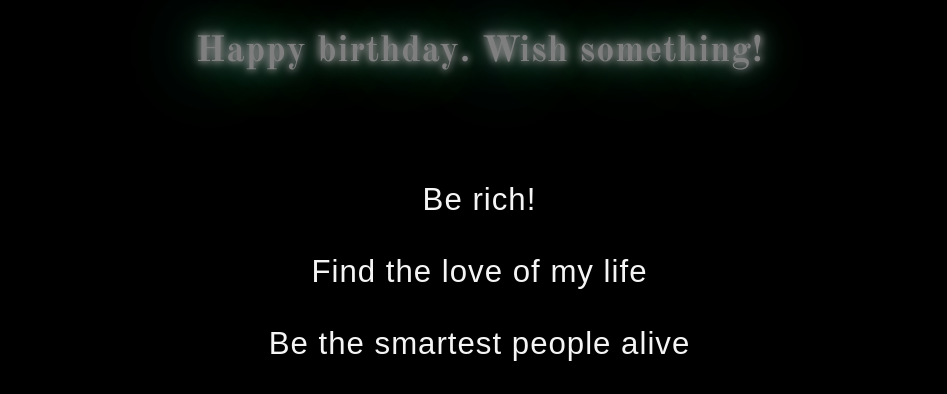
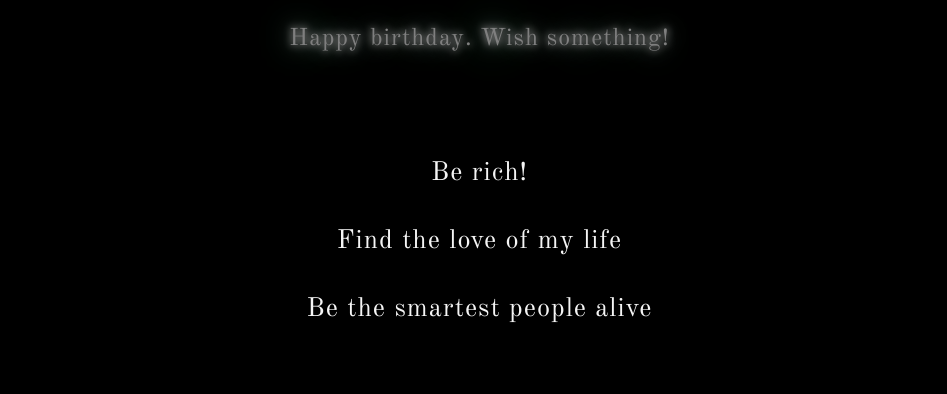
Before and after one commit to Tamas-Gavlider/choose-smart, a plain HTML site: page game.html in a window 1280 px wide. Shown: the top 394 px of the page, without its empty margins (163-1110 px from the left). Drawn offline with nearby package versions, Linux system fonts and the light colour scheme; grey boxes are pictures that could not be loaded.

Commit message:
Add google fonts to choice btns

```diff
--- a/assets/css/style.css
+++ b/assets/css/style.css
@@ -1,5 +1,6 @@
 /*Google fonts*/
 @import url('https://fonts.googleapis.com/css2?family=Old+Standard+TT:ital,wght@0,400;0,700;1,400&display=swap');
+
 /*Standard style for body*/
 body {
     margin: 0;
@@ -10,12 +11,14 @@ body {
     background-color: #000000;
     margin-left: 5px;
 }
+
 /*Style for instructions html body*/
 #instructions-body {
     margin: 5px;
     padding: 5px;
     text-align: center;
 }
+
 /*Base color for header*/
 header {
     color: whitesmoke;
@@ -31,24 +34,29 @@ header {
         0 0 102px rgb(156, 255, 229),
         0 0 151px rgb(156, 255, 229);
 }
+
 .instructions-header {
     text-align: unset;
     animation: unset;
 }
+
 /*Blinking text effect*/
 @keyframes blinker {
     50% {
         opacity: 0;
     }
 }
+
 #start-game {
     bottom: 300px;
 }
+
 /*Style for the a element*/
 a {
     color: whitesmoke;
     text-decoration: none;
 }
+
 /*Style for the index html*/
 #player-details {
     display: flex;
@@ -57,21 +65,26 @@ a {
     text-align: center;
     gap: 50px;
 }
+
 .input-field {
     margin: 10px 0;
 }
+
 #player-details p {
     margin-left: 5px;
 }
+
 #player-details a {
     margin-left: 5px;
     color: whitesmoke;
     text-decoration: none;
 }
+
 /*Style the name and age form on index*/
 #entry {
     margin-left: 5px;
 }
+
 form {
     display: flex;
     flex-direction: column;
@@ -80,12 +93,14 @@ form {
     justify-content: center;
     align-items: center;
 }
+
 #start-button {
     margin-top: 20px;
     border: none;
     color: #fff;
     font-size: xx-large;
 }
+
 #start-button:hover {
     text-shadow:
         0 0 7px #fff,
@@ -97,10 +112,9 @@ form {
         0 0 102px rgb(156, 255, 229),
         0 0 151px rgb(156, 255, 229);
 }
-/*Style the Feedback sign with arrows*/
+/*Style the Feedback text*/
 #feedback {
     text-align: center;
-    font-size: large;
     text-shadow:
         0 0 7px #fff,
         0 0 10px #fff,
@@ -112,6 +126,7 @@ form {
         0 0 151px rgb(156, 255, 229);
     animation: blinker 4s linear infinite;
 }
+
 /*Style for the buttons after the name and age are provided by user*/
 .nav-btn {
     padding-top: 10px;
@@ -119,21 +134,25 @@ form {
     font-size: xx-large;
     animation: blinker 4s linear infinite;
 }
+
 /*BG and font color on game page */
 #game-body {
     background-color: #000000;
     color: whitesmoke;
     font-family: 'Old Standard TT', sans-serif;
 }
+
 /*Hide elements in header on game page*/
 .hidden-element {
     display: none;
 }
+
 /*Footer on index html*/
 #contact {
     font-size: xx-large;
     margin-left: 5px;
 }
+
 /*Flex for the main on game page*/
 #game {
     display: flex;
@@ -143,9 +162,11 @@ form {
     justify-content: space-evenly;
     align-items: center;
 }
+
 #heading {
     animation: blinker 4s linear infinite;
 }
+
 /*Style for the buttons on the game page*/
 #choices {
     display: flex;
@@ -155,6 +176,7 @@ form {
     align-items: center;
     gap: 20px;
 }
+
 .choice-btn {
     letter-spacing: 1px;
     margin-top: 10px;
@@ -164,7 +186,9 @@ form {
     border: none;
     font-size: large;
     background: transparent;
+    font-family: 'Old Standard TT', sans-serif;
 }
+
 .choice-btn:hover {
     color: #fff;
     text-shadow:
@@ -177,7 +201,8 @@ form {
         0 0 102px rgb(156, 255, 229),
         0 0 151px rgb(156, 255, 229);
 }
-#game h2 {
+
+#heading {
     text-align: center;
     color: #fff;
     text-shadow:
@@ -190,10 +215,12 @@ form {
         0 0 102px #0fa,
         0 0 151px #0fa;
 }
+
 #game-text {
     padding: 5px 10px;
     text-align: center;
 }
+
 /*Style for the a element which will appear after specific choices*/
 #loop-link {
     color: #fff;
@@ -209,15 +236,18 @@ form {
     display: block;
     text-align: center;
 }
+
 /*Padding between footer and video*/
 main {
     padding-bottom: 27px;
 }
+
 /* Go back to the index html */
 #reset-game {
     padding-bottom: 5px;
     font-size: x-large;
 }
+
 /*Neon effect for nav links and a elements*/
 .hover-effects:hover {
     color: #fff;
@@ -231,6 +261,7 @@ main {
         0 0 102px rgb(156, 255, 229),
         0 0 151px rgb(156, 255, 229);
 }
+
 /*Position of the mute/unmute audio button*/
 #audio-btn {
     border: none;
@@ -238,6 +269,7 @@ main {
     font-size: x-large;
     color: whitesmoke;
 }
+
 /* Make the reset and mute/unmute button to fixed postion on the bottom of the page*/
 footer {
     position: fixed;
@@ -251,6 +283,7 @@ footer {
     box-shadow: 0 2px 2px #000000;
     padding-top: 5px;
 }
+
 /* Add flex for the nav logos in footer*/
 #nav-links {
     display: flex;
@@ -260,6 +293,7 @@ footer {
     justify-content: space-around;
     gap: 5px;
 }
+
 /*Style for the video*/
 #video {
     width: 97.5%;
@@ -268,36 +302,45 @@ footer {
     margin-top: 33px;
     padding-left: 10px;
 }
+
 /*Leave empty space on the right side on isntructions*/
 #instructions {
     padding-right: 5px;
 }
+
 /* Media query: large or landscape phones (400px and up)*/
 @media screen and (min-width:400px) {
     #game {
-        font-size: larger;
+        font-size: large;
     }
+
     .choice-btn {
-        font-size: larger;
+        font-size: large;
     }
+
     #game-main {
         padding-bottom: 35px;
     }
+
     body {
         font-size: larger;
     }
 }
+
 /* Media query: tablets (800px and up)*/
 @media screen and (min-width:800px) {
     #game {
         font-size: x-large;
     }
+
     .choice-btn {
-        font-size: 130%;
+        font-size: 110%;
     }
+
     body {
         font-size: xx-large;
     }
+
     #game-text {
         font-size: larger;
     }
--- a/game.html
+++ b/game.html
@@ -27,7 +27,7 @@
     <!--Game area-->
     <main id="game-main">
         <div id="game">
-            <h2 id="heading">Happy birthday. Wish something!</h2>
+            <p id="heading">Happy birthday. Wish something!</p>
             <p id="game-text"></p>
             <!--Starting 3 choices-->
             <div id="choices">
```
Also changed, not shown: docs/testing/lighthouse/lighthouse-game-desktop.png (added), docs/testing/lighthouse/lighthouse-game-mobile.png (added), docs/testing/lighthouse/lighthouse-index-desktop.png (added), docs/testing/lighthouse/lighthouse-index-mobile.png (added), docs/testing/lighthouse/lighthouse-instructions-desktop.png (added), docs/testing/lighthouse/lighthouse-instructions-mobile.png (added).
